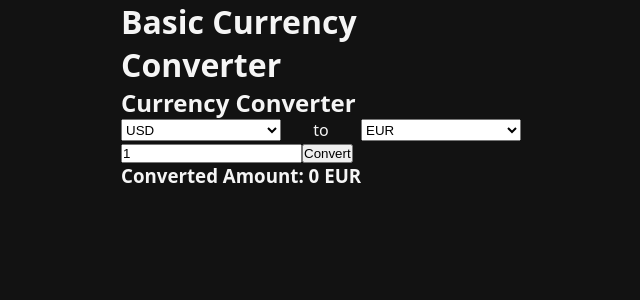
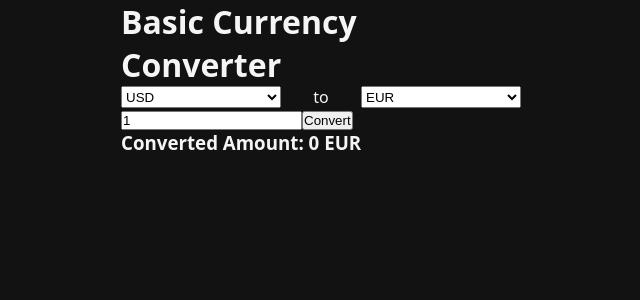
Before and after one commit to Espadv69/Basic-Currency-Converter, a React (Vite) app: page / in a window 1280 px wide. Shown: the top 300 px of the page, without its empty margins (319-959 px from the left). Built offline with nearby package versions, Linux system fonts and the light colour scheme.

Commit message:
Remove heading from CurrencyConverter component for cleaner layout

```diff
--- a/src/components/CurrencyConverter.jsx
+++ b/src/components/CurrencyConverter.jsx
@@ -21,7 +21,6 @@ const CurrencyConverter = () => {
 
   return (
     <div>
-      <h2 className="h2__currency">Currency Converter</h2>
       <div className="currency">
         <select
           value={fromCurrency}
```
